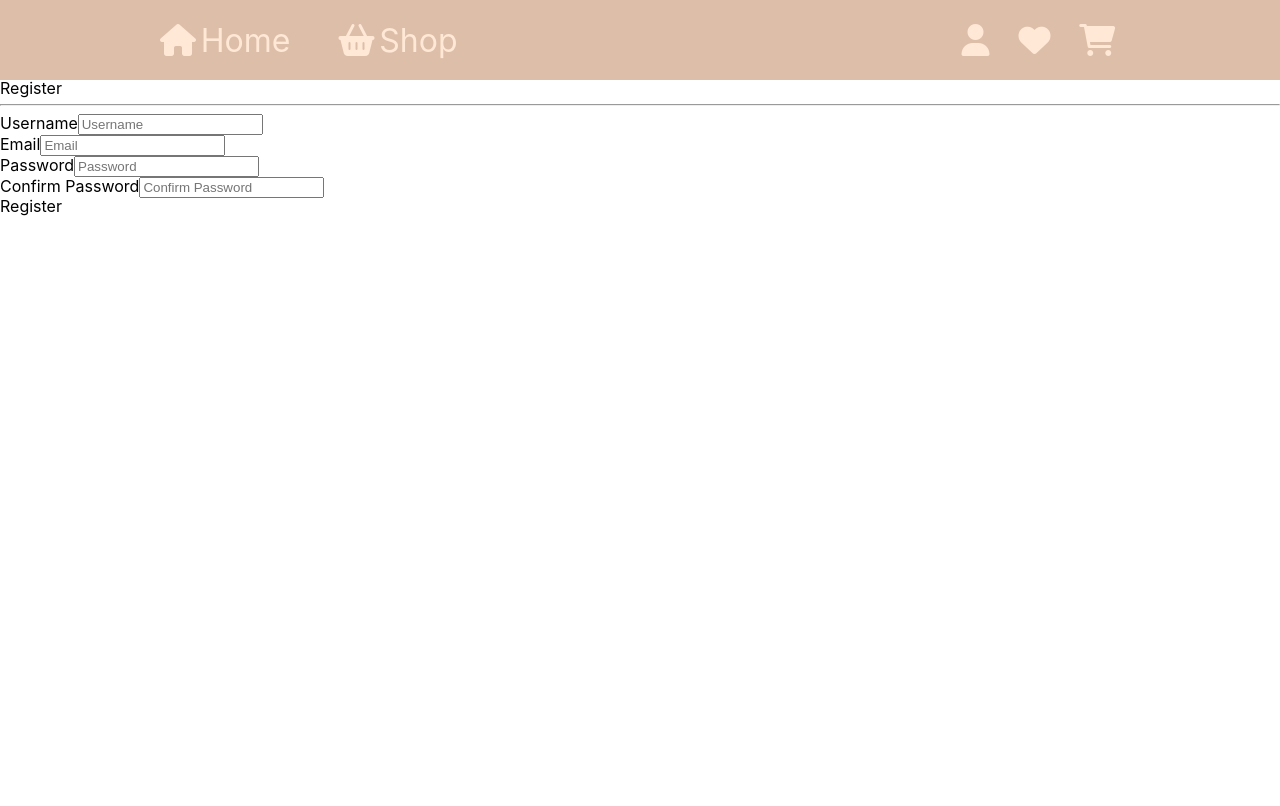
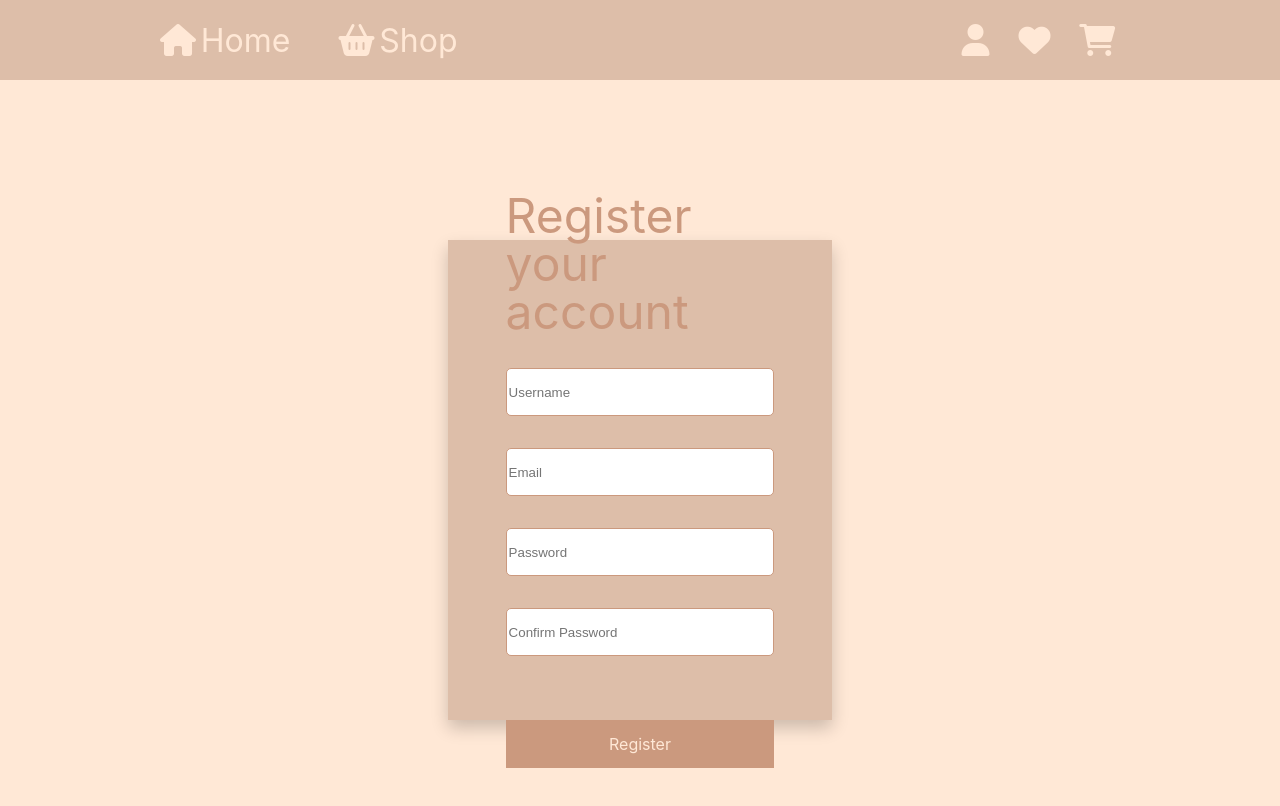
Before and after one commit to AlexxHr/react-shop, a React (Create React App) app in the folder frontend/: page /register in a window 1280 px wide. Shown: the top 806 px of the page. Built offline with nearby package versions, Linux system fonts and the light colour scheme.

Commit message:
added login and register pages

```diff
--- a/frontend/src/components/Login/Login.js
+++ b/frontend/src/components/Login/Login.js
@@ -1,27 +1,40 @@
-import { useContext } from "react";
+import { useState, useContext } from "react";
 import AuthContext from "../../context/AuthContext";
 
 const Login = () => {
   const { loginUser } = useContext(AuthContext);
+  const [username, setUsername] = useState("");
+  const [password, setPassword] = useState("");
+
   const handleSubmit = e => {
     e.preventDefault();
-    const username = e.target.username.value;
-    const password = e.target.password.value;
     username.length > 0 && loginUser(username, password);
   };
 
   return (
-    <section>
-      <form onSubmit={handleSubmit}>
-        <h1>Login </h1>
-        <hr />
-        <label htmlFor="username">Username</label>
-        <input type="text" id="username" placeholder="Enter Username" />
-        <label htmlFor="password">Password</label>
-        <input type="password" id="password" placeholder="Enter Password" />
-        <button type="submit">Login</button>
-      </form>
-    </section>
+
+    <section className="register">
+            <article className="register-box">
+                <form onSubmit={handleSubmit} className="register-form">
+                    <h1 className="register-text">Login your account</h1>
+                    <input
+                        type="text"
+                        id="username"
+                        onChange={e => setUsername(e.target.value)}
+                        placeholder="Username"
+                        required
+                    />
+                    <input
+                        type="password"
+                        id="password"
+                        onChange={e => setPassword(e.target.value)}
+                        placeholder="Password"
+                        required
+                    />
+                    <button className="register-btn">Login</button>
+                </form>
+            </article>
+        </section>
   );
 };
 
--- a/frontend/src/components/Register/Register.js
+++ b/frontend/src/components/Register/Register.js
@@ -14,12 +14,10 @@ function Register() {
     };
 
     return (
-    <section>
-      <form onSubmit={handleSubmit}>
-        <h1>Register</h1>
-        <hr />
-        <div>
-          <label htmlFor="username">Username</label>
+        <section className="register">
+            <article className="register-box">
+                <form onSubmit={handleSubmit} className="register-form">
+                    <h1 className="register-text">Register your account</h1>
                     <input
                         type="text"
                         id="username"
@@ -27,9 +25,6 @@ function Register() {
                         placeholder="Username"
                         required
                     />
-        </div>
-        <div>
-          <label htmlFor="email">Email</label>
                     <input
                         type="text"
                         id="email"
@@ -37,9 +32,6 @@ function Register() {
                         placeholder="Email"
                         required
                     />
-        </div>
-        <div>
-          <label htmlFor="password">Password</label>
                     <input
                         type="password"
                         id="password"
@@ -47,9 +39,6 @@ function Register() {
                         placeholder="Password"
                         required
                     />
-        </div>
-        <div>
-          <label htmlFor="confirm-password">Confirm Password</label>
                     <input
                         type="password"
                         id="confirm-password"
@@ -58,9 +47,9 @@ function Register() {
                         required
                     />
                     <p>{password2 !== password ? "Passwords do not match" : ""}</p>
-        </div>
-        <button>Register</button>
+                    <button className="register-btn">Register</button>
                 </form>
+            </article>
         </section>
     );
 }
--- a/frontend/templates/registration.html
+++ b/frontend/templates/registration.html
@@ -46,7 +46,7 @@
                     <input type="text" placeholder="Password">
                     <input type="text" placeholder="Confirm Password">
                     <button class="register-btn">Register</button>
-            </form>
+                </form>
             </article>
         </section>
     </main>
```
Also changed, not shown: 1 other file (tests, documents, lock files or other folders). Lines whose indentation alone changed are shown as unchanged.
